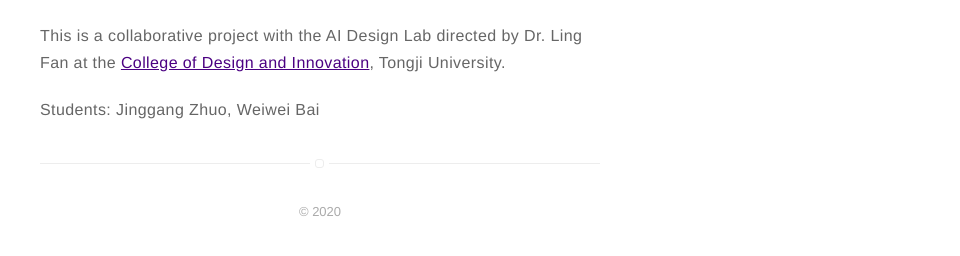
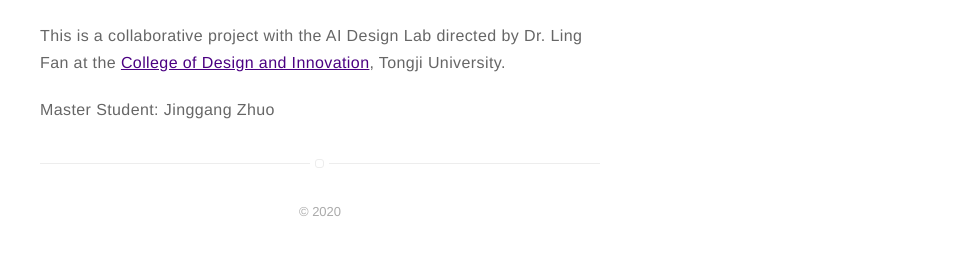
Before and after one commit to harrywang/harrywang.github.io, a Jekyll site: the page built from calligraphy.md, in a window 1280 px wide. Shown: the part 1340-1596 px from the top of the page, without its empty margins (320-1280 px from the left). Built offline with Jekyll 4.4.1, drawn with Linux system fonts in a browser that asks for light colours.

Commit message:
minor updates

```diff
--- a/calligraphy.md
+++ b/calligraphy.md
@@ -21,4 +21,4 @@ Our idea was inspired by paintings by Franz Kline, such as Painting Number 2 (19
 
 This is a collaborative project with the AI Design Lab directed by Dr. Ling Fan at the [College of Design and Innovation](https://tjdi.tongji.edu.cn/?lang=en), Tongji University.
 
-Students: Jinggang Zhuo, Weiwei Bai
+Master Student: Jinggang Zhuo
```
